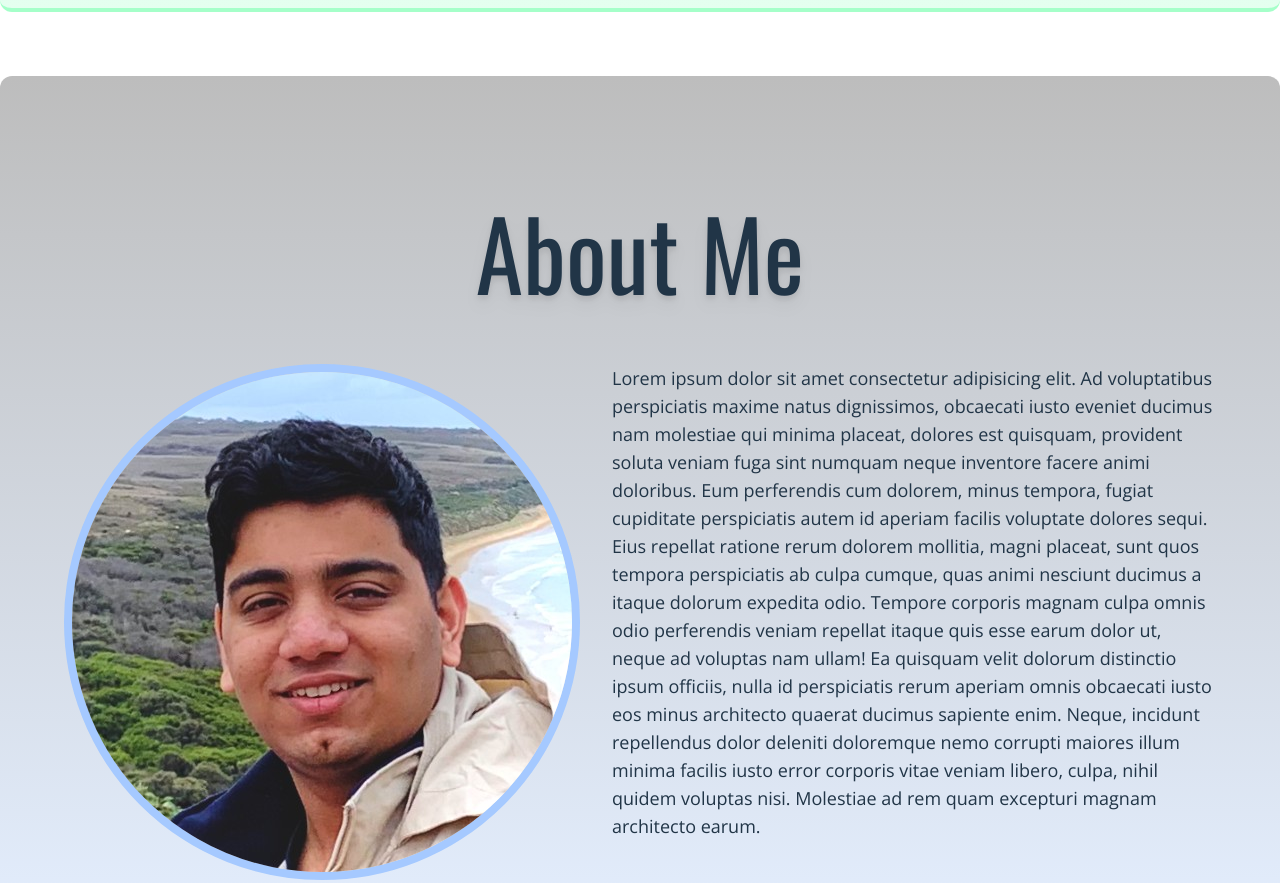
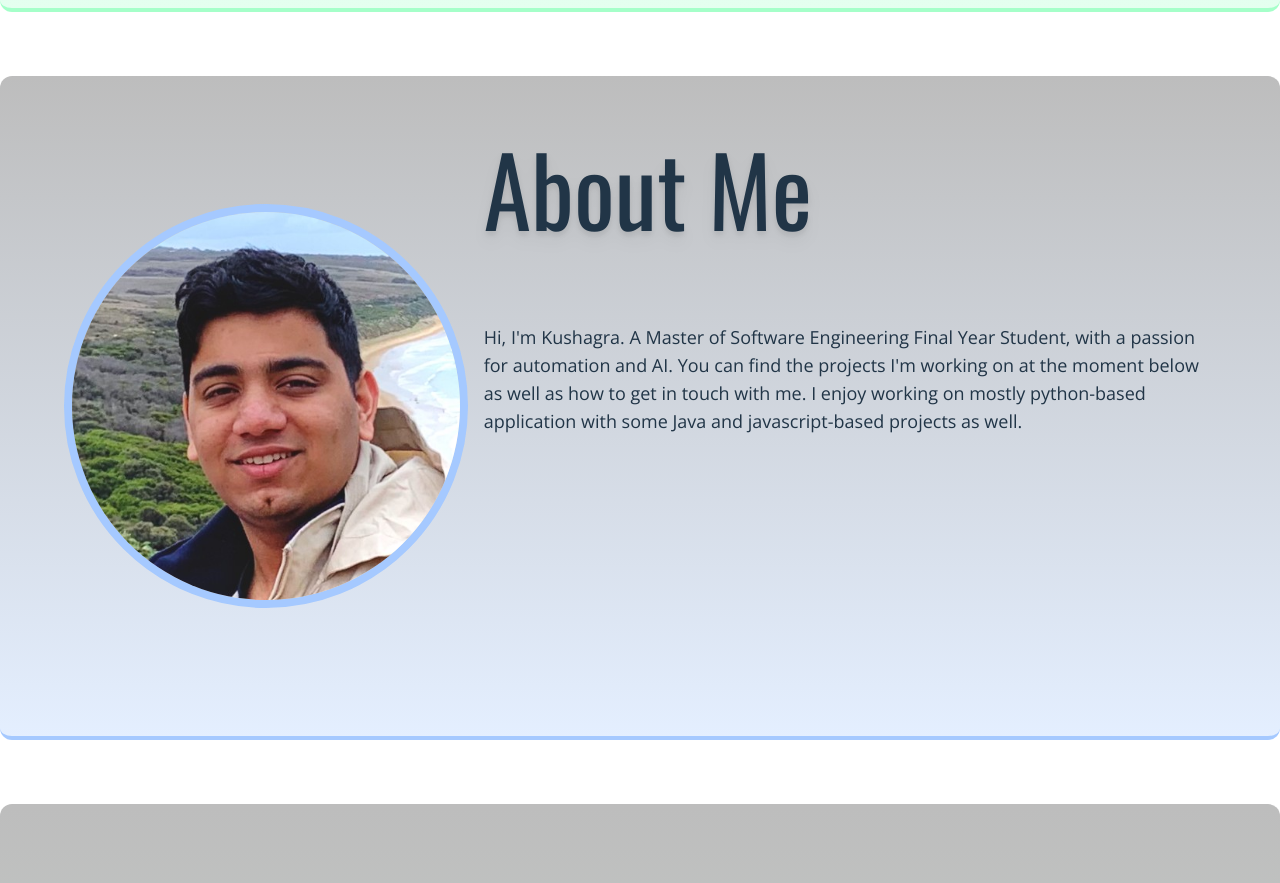
Before and after one commit to KushagraKha/KushagraKha.github.io, a website built with Vite: page index.html in a window 1280 px wide. Shown: the part 573-1456 px from the top of the page. Built offline with nearby package versions, Linux system fonts and the light colour scheme; animation ran at ten frames a second.

Commit message:
Added brief self-introduction

```diff
--- a/index.html
+++ b/index.html
@@ -33,13 +33,17 @@
 
   <div style="
       -webkit-backdrop-filter: blur(10px); backdrop-filter: blur(10px); z-index: 1;"
-    class=" bg-gradient-to-b from-black/30 to-blue/30 max-w-screen-xl p-16 mx-auto my-16 rounded-xl border-b-4 border-blue">
-    <div class="mx-auto my-16">
-      <h2 id="about" class="text-8xl drop-shadow-lg shadow-blue text-center">About Me</h1>
+    class="grid grid-flow-col grid-rows-3 gap-4 bg-gradient-to-b from-black/30 to-blue/30 max-w-screen-xl p-16 mx-auto my-16 rounded-xl border-b-4 border-blue">
+    <div class="row-span-3 mx-auto my-16">
+      <img class="rounded-full border-8 border-blue" src="/public/me.jpg" alt="this is me!">
     </div>
-    <div id="About" class="flex flex-col lg:flex-row w-full gap-8">
-      <img class="rounded-full border-8 border-blue" src="/public/me.jpg" alt="this is me!">
-      <p class="text-lg">Lorem ipsum dolor sit amet consectetur adipisicing elit. Ad voluptatibus perspiciatis maxime natus dignissimos, obcaecati iusto eveniet ducimus nam molestiae qui minima placeat, dolores est quisquam, provident soluta veniam fuga sint numquam neque inventore facere animi doloribus. Eum perferendis cum dolorem, minus tempora, fugiat cupiditate perspiciatis autem id aperiam facilis voluptate dolores sequi. Eius repellat ratione rerum dolorem mollitia, magni placeat, sunt quos tempora perspiciatis ab culpa cumque, quas animi nesciunt ducimus a itaque dolorum expedita odio. Tempore corporis magnam culpa omnis odio perferendis veniam repellat itaque quis esse earum dolor ut, neque ad voluptas nam ullam! Ea quisquam velit dolorum distinctio ipsum officiis, nulla id perspiciatis rerum aperiam omnis obcaecati iusto eos minus architecto quaerat ducimus sapiente enim. Neque, incidunt repellendus dolor deleniti doloremque nemo corrupti maiores illum minima facilis iusto error corporis vitae veniam libero, culpa, nihil quidem voluptas nisi. Molestiae ad rem quam excepturi magnam architecto earum.</p>
+    <div id="About" class="grid grid-rowflex flex-col lg:flex-row w-full gap-8">
+      <h1 id="about" class="text-8xl drop-shadow-lg shadow-blue text-center">About Me</h1>
+    </div>
+    <div id="description" class="col-span-2 row-span-2">
+      <p class="text-lg">Hi, I'm Kushagra. A Master of Software Engineering Final Year Student, with a passion for automation
+        and AI. You can find the projects I'm working on at the moment below as well as how to get in touch with me. I enjoy working
+       on mostly python-based application with some Java and javascript-based projects as well.</p>
     </div>
   </div>
 
```
